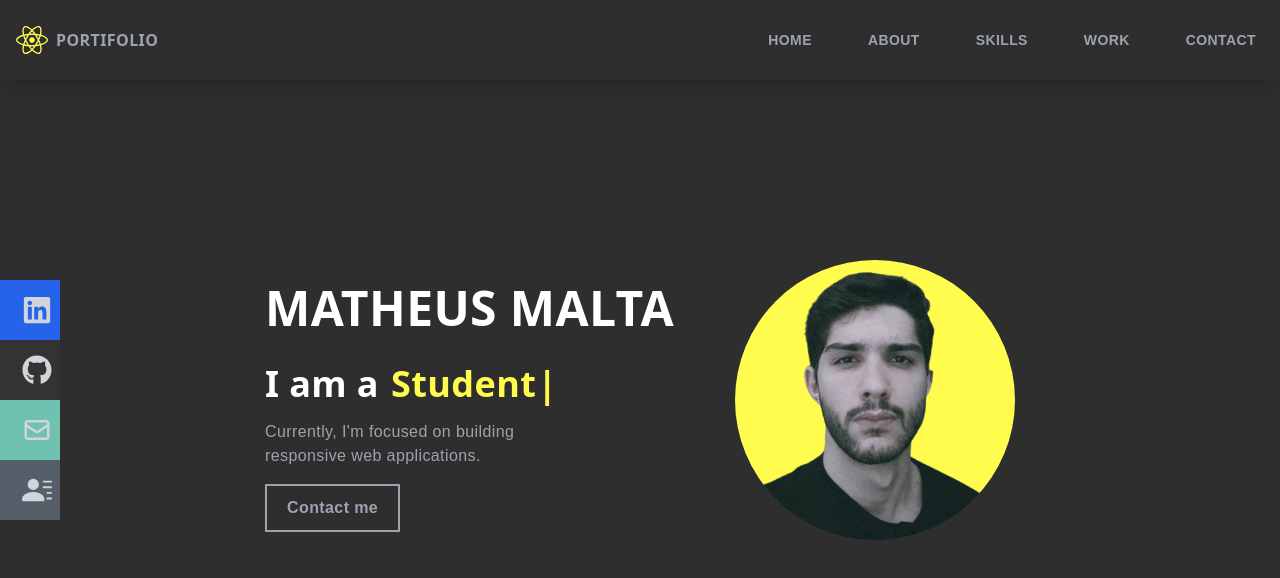
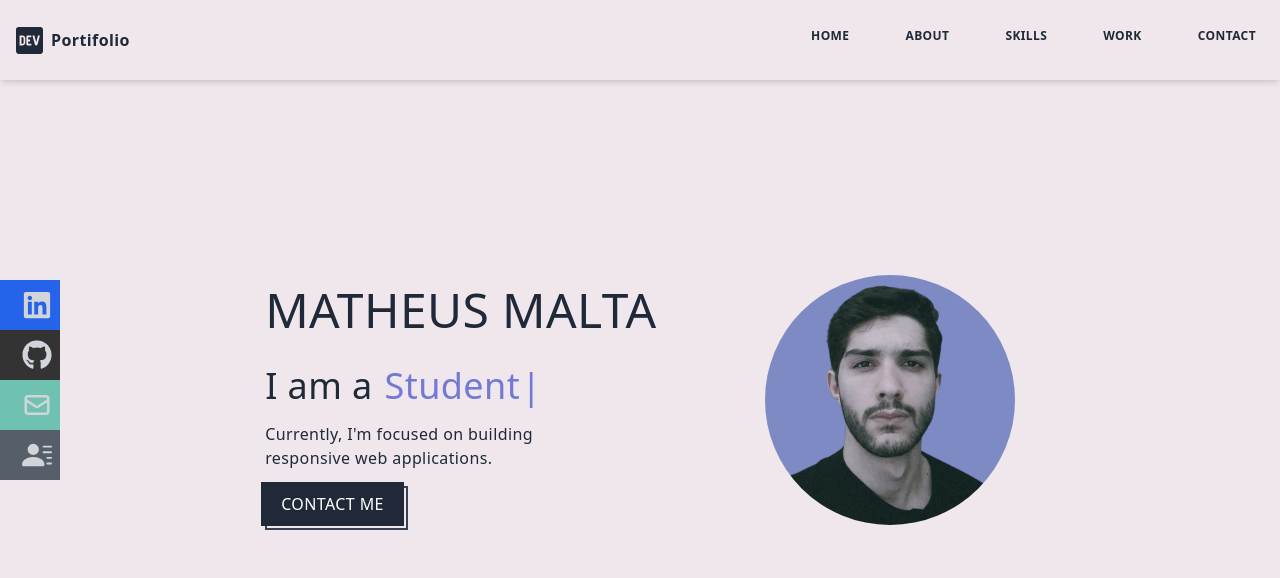
Before and after one commit to MatheusMalta002/portifolio-react, a React (Vite) app: page / in a window 1280 px wide. Shown: the top 578 px of the page. Built offline with nearby package versions, Linux system fonts and the light colour scheme.

Commit message:
updating text style and page theme

```diff
--- a/src/components/Home/Home.jsx
+++ b/src/components/Home/Home.jsx
@@ -1,36 +1,33 @@
 import React from 'react'
 import Social_Icons from './Social_Icons/Social_Icons'
 import Typewriter from 'typewriter-effect'
-import image from '../../assets/image2.png'
+import image from '../../assets/image.png'
 import { motion } from 'framer-motion'
 
 
 function Home() {
 
-
     return (
         <>
         <div className='max-w-screen-xl min-h-screen mx-auto py-40 flex justify-center items-center'>
-
             {/* Social Icons */}
             <Social_Icons />
-
             {/* main container */}
             <motion.div className='flex justify-center items-center flex-row w-full ml-[40px] mr-[40px]'
                 initial={{opacity:0, y:100}}
                 animate={{opacity:1, y:0}}
                 transition={{duration: "1"}}>
-                    <div className=' w-full flex flex-col items-start justify-center '>
 
+                <div className=' w-full flex flex-col items-start justify-center text-gray-800 '>
                     <h1 className='py-4 flex'>
-                            <span className='text-white uppercase font-bold text-5xl flex-wrap '>
+                        <span className='uppercase  text-5xl flex-wrap  '>
                             MATHEUS <span>MALTA</span>
                         </span>
                     </h1>
 
-                        <h1 className=' text-white text-4xl flex text-center font-bold mt-4'>
+                    <h1 className='text-4xl flex text-center mt-4'>
                         I am a
-                            <span className='text-[#fffc4e] font-bold  flex items-center pl-3'>
+                        <span className='text-[#7379d6] font-medium  flex items-center pl-3'>
                             <Typewriter
                                 options={{
                                     strings: ['Developer', 'Student'],
@@ -41,24 +38,23 @@ function Home() {
                         </span>
                     </h1>
 
-                        <p className='py-4 text-gray-400 sm:max-w-[70%] '>
+                    <p className='py-4 text-gray-800 sm:max-w-[70%] '>
                         Currently, I'm focused on building responsive web applications.
                     </p>
 
                     <div>
-                            <button class="btn">
+                        <button className='btn_Contact'>
                             Contact me
                         </button>
                     </div>
                 </div>
 
-                    <div className='hidden md:flex h-full  flex-col items-center justify-center '>
-                        <div className=' w-[280px] h-[280px] rounded-full flex justify-center items-center overflow-hidden  '>
+                <div className='hidden md:flex h-full  flex-col items-center justify-center'>
+                    <div className=' w-[250px] h-[250px] rounded-full flex justify-center items-center overflow-hidden border-6 border-gray-800  '>
                         <img src={image} alt="photo" className='object-cover h-full w-full' />
                     </div>
                 </div>
             </motion.div>
-
         </div>
         </>
     )
--- a/src/components/Home/Social_Icons/Social_Icons.jsx
+++ b/src/components/Home/Social_Icons/Social_Icons.jsx
@@ -6,7 +6,7 @@ function Social_Icons() {
   return (
         <div className='hidden lg:flex fixed flex-col top-[35%] left-0 '>
             <ul>
-            <li className='w-[160px] h-[60px] flex justify-between items-center ml-[-100px] hover:ml-[-10px] duration-300 bg-blue-600'>
+            <li className='w-[160px] h-[50px] flex justify-between items-center ml-[-100px] hover:ml-[-10px] duration-300 bg-blue-600'>
               <a
                 className='flex justify-between items-center w-full text-gray-300 pl-2'
                 href='/'
@@ -14,7 +14,7 @@ function Social_Icons() {
                 Linkedin <FaLinkedin size={30} />
               </a>
             </li>
-            <li className='w-[160px] h-[60px] flex justify-between items-center ml-[-100px] hover:ml-[-10px] duration-300 bg-[#333333]'>
+            <li className='w-[160px] h-[50px] flex justify-between items-center ml-[-100px] hover:ml-[-10px] duration-300 bg-[#333333]'>
               <a
                 className='flex justify-between items-center w-full text-gray-300 pl-2'
                 href='/'
@@ -22,7 +22,7 @@ function Social_Icons() {
                 Github <FaGithub size={30} />
               </a>
             </li>
-            <li className='w-[160px] h-[60px] flex justify-between items-center ml-[-100px] hover:ml-[-10px] duration-300 bg-[#6fc2b0]'>
+            <li className='w-[160px] h-[50px] flex justify-between items-center ml-[-100px] hover:ml-[-10px] duration-300 bg-[#6fc2b0]'>
               <a
                 className='flex justify-between items-center w-full text-gray-300 pl-2'
                 href='/'
@@ -30,7 +30,7 @@ function Social_Icons() {
                 Email <HiOutlineMail size={30} />
               </a>
             </li>
-            <li className='w-[160px] h-[60px] flex justify-between items-center ml-[-100px] hover:ml-[-10px] duration-300 bg-[#565f69]'>
+            <li className='w-[160px] h-[50px] flex justify-between items-center ml-[-100px] hover:ml-[-10px] duration-300 bg-[#565f69]'>
               <a
                 className='flex justify-between items-center w-full text-gray-300 pl-2'
                 href='/'
--- a/src/components/NavBar/NavBar.jsx
+++ b/src/components/NavBar/NavBar.jsx
@@ -1,6 +1,7 @@
 import React, { useState } from 'react';
 import { Link } from 'react-scroll';
-import { FaBars, FaTimes, FaReact} from 'react-icons/fa';
+import { FaBars, FaDev, FaTimes} from 'react-icons/fa';
+
 
 function Navbar(){
 
@@ -9,36 +10,35 @@ function Navbar(){
 
   return (
 
-    <div className="navbar h-20 fixed top-0 left-0 w-full bg-[#2e2e2e]
-    shadow-xl text-gray-400 flex items-center justify-between px-4 z-50">
+    <div className="navbar h-20 fixed top-0 left-0 w-full bg-[#EFE7EB] shadow-md text-gray-800 flex items-center justify-between px-4 z-50">
       <div>
-        <h1 className='flex items-center uppercase font-bold' >
-          <FaReact className='w-[40px] h-[40px] pr-2 text-[#fffc4e]' />
+        <h1 className='flex items-center text-base font-bold ' >
+          <FaDev className='w-[35px] h-[35px] pr-2 text-gray-800'/>
           Portifolio
         </h1>
       </div>
 
       {/* menu */}
       <ul className='hidden md:flex'>
-        <li className='hover:border-b border-gray-500'>
+        <li className='list_NavBar'>
           <Link to='home' smooth={true} duration={500}>Home</Link>
         </li>
-        <li className='hover:border-b border-gray-500'>
+        <li className='list_NavBar'>
           <Link to='about' smooth={true} duration={500}>About</Link>
         </li>
-        <li className='hover:border-b border-gray-500'>
+        <li className='list_NavBar'>
           <Link to='skills' smooth={true} duration={500}>Skills</Link>
         </li>
-        <li className='hover:border-b border-gray-500'>
+        <li className='list_NavBar'>
           <Link to='work' smooth={true} duration={500}>Work</Link>
         </li>
-        <li className='hover:border-b border-gray-500'>
+        <li className='list_NavBar'>
           <Link to='contact' smooth={true} duration={500}>Contact</Link>
         </li>
       </ul>
 
       {/* Hamburger */}
-      <div onClick={handleClick} className='md:hidden z-10 text-gray-600 cursor-pointer text-2xl'>
+      <div onClick={handleClick} className='md:hidden z-10 text-gray-800 cursor-pointer text-2xl'>
         {!nav ? <FaBars /> : <FaTimes />}
       </div>
 
@@ -48,22 +48,22 @@ function Navbar(){
           !nav ?
           'hidden'
           :
-          'absolute top-0 left-0 w-full h-screen bg-[#2e2e2e] flex flex-col justify-center items-center'
+          'absolute top-0 left-0 w-full h-screen bg-[#EFE7EB] flex flex-col justify-center items-center'
         }
       >
-        <li className='py-4 text-2xl hover:border-b border-gray-600 pl-0 mx-0'>
+        <li className='py-3 hover:border-b border-gray-600 mx-0'>
           <Link onClick={handleClick} to='home' smooth={true} duration={500}>Home</Link>
         </li>
-        <li className='py-4 text-2xl hover:border-b border-gray-600 mx-0'>
+        <li className='py-3 hover:border-b border-gray-600 mx-0'>
           {' '} <Link onClick={handleClick} to='about' smooth={true} duration={500}>About</Link>
         </li>
-        <li className='py-4 text-2xl hover:border-b border-gray-600 mx-0'>
+        <li className='py-3 hover:border-b border-gray-600 mx-0'>
           {' '}<Link onClick={handleClick} to='skills' smooth={true} duration={500}>Skills</Link>
         </li>
-        <li className='py-4 text-2xl hover:border-b border-gray-600 mx-0'>
+        <li className='py-3 hover:border-b border-gray-600 mx-0'>
           {' '}<Link onClick={handleClick} to='work' smooth={true} duration={500}>Work</Link>
         </li>
-        <li className='py-4 text-2xl hover:border-b border-gray-600 mx-0'>
+        <li className='py-3 hover:border-b border-gray-600 mx-0'>
           {' '}<Link onClick={handleClick} to='contact' smooth={true} duration={500}>Contact</Link>
         </li>
       </ul>
--- a/src/index.css
+++ b/src/index.css
@@ -6,30 +6,35 @@
 
 html {
   scroll-behavior: smooth;
-  font-family: 'Raleway', sans-serif;
+  font-family:system-ui, -apple-system, BlinkMacSystemFont, 'Segoe UI',
+      Roboto, Oxygen, Ubuntu, Cantarell, 'Open Sans', 'Helvetica Neue', sans-serif;
 }
 
 
 @layer base {
   body {
-    @apply bg-[#2e2e2e] text-[gray-600] tracking-wide min-h-full
+    @apply bg-[#EFE7EB]  tracking-wide min-h-full
   }
     li {
         @apply px-2;
         @apply cursor-pointer;
-        @apply ml-10 text-sm uppercase text-gray-400 font-bold;
+        @apply ml-10 text-xs uppercase font-bold text-gray-800
     }
 
     h1{
-      font-family:system-ui, -apple-system, BlinkMacSystemFont, 'Segoe UI', Roboto, Oxygen, Ubuntu, Cantarell, 'Open Sans', 'Helvetica Neue', sans-serif;
+      font-family:system-ui, -apple-system, BlinkMacSystemFont, 'Segoe UI',
+      Roboto, Oxygen, Ubuntu, Cantarell, 'Open Sans', 'Helvetica Neue', sans-serif;
     }
 
-    .btn{
-      @apply relative border-2 bg-transparent py-2.5 px-5 font-bold border-gray-400
-      text-gray-400 transition-colors before:absolute before:left-0 before:top-0
-      before:-z-10 before:h-full before:w-full before:origin-top-left before:scale-x-0
-      before:bg-[#fffc4e] before:transition-transform before:duration-300 before:content-['']
-      hover:text-[#2e2e2e] hover:font-bold hover:border-[#2e2e2e] before:hover:scale-x-100
+    .btn_Contact{
+      @apply relative -top-1 -left-1 bg-gray-800 py-2.5 px-5 uppercase text-white
+      transition-all before:absolute before:top-1 before:left-1 before:-z-[1] before:h-full
+      before:w-full before:border-2 before:border-gray-700 before:transition-all before:content-['']
+      hover:top-0 hover:left-0 before:hover:top-0 before:hover:left-0
+    }
+
+    .list_NavBar{
+      @apply hover:border-b border-gray-600 pb-2
     }
 
 }
```
Lines whose indentation alone changed are shown as unchanged.
